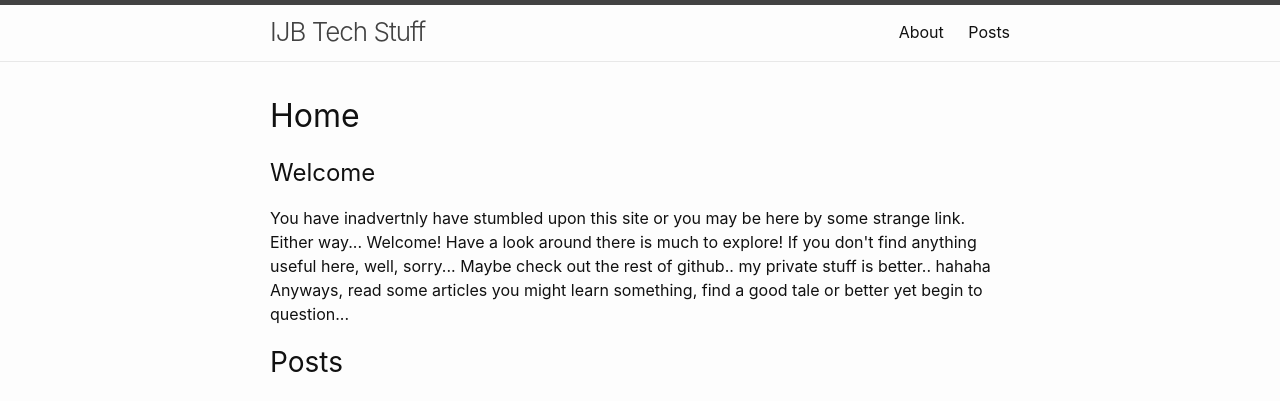
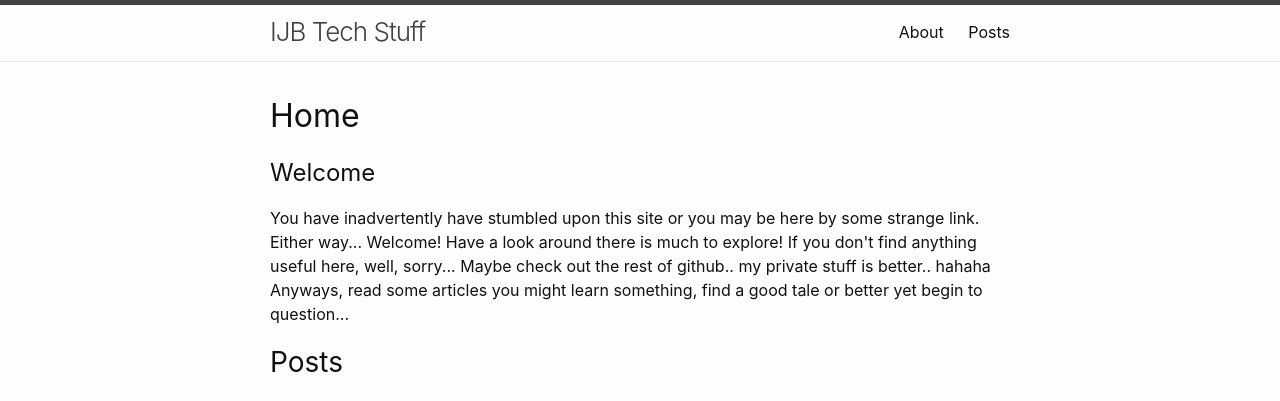
Before and after one commit to surferjreb/ijb_tech_blog.github.io, a Jekyll site: the page built from index.md, in a window 1280 px wide. Shown: the top 401 px of the page. Built offline with Jekyll 4.4.1, drawn with Linux system fonts in a browser that asks for light colours.

Commit message:
spelling correction

```diff
--- a/index.md
+++ b/index.md
@@ -8,4 +8,4 @@ title: Home
 
 <h2>Welcome</h2>
 
-<p>You have inadvertnly have stumbled upon this site or you may be here by some strange link.  Either way...  Welcome!  Have a look around there is much to explore!  If you don't find anything useful here, well, sorry...  Maybe check out the rest of github.. my private stuff is better.. hahaha  Anyways, read some articles you might learn something, find a good tale or better yet begin to question...</p>
+<p>You have inadvertently have stumbled upon this site or you may be here by some strange link.  Either way...  Welcome!  Have a look around there is much to explore!  If you don't find anything useful here, well, sorry...  Maybe check out the rest of github.. my private stuff is better.. hahaha  Anyways, read some articles you might learn something, find a good tale or better yet begin to question...</p>
```
